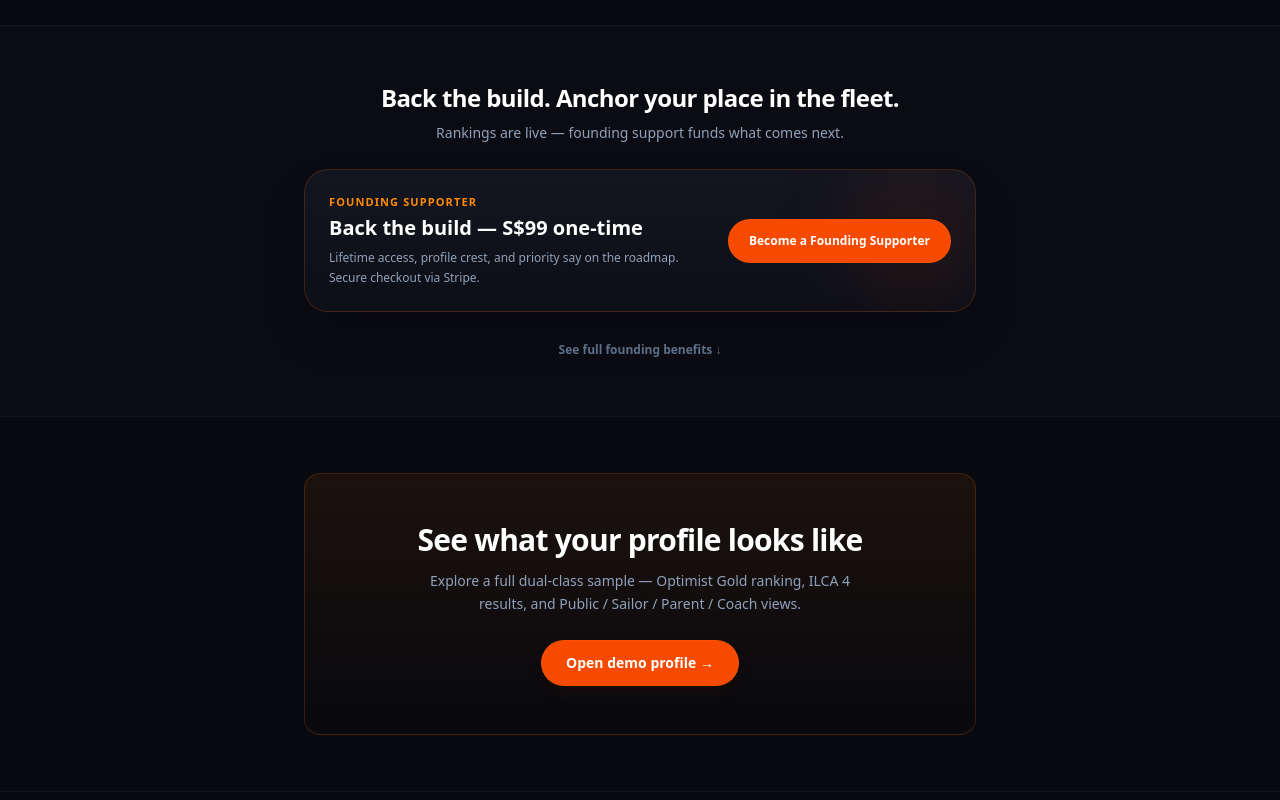
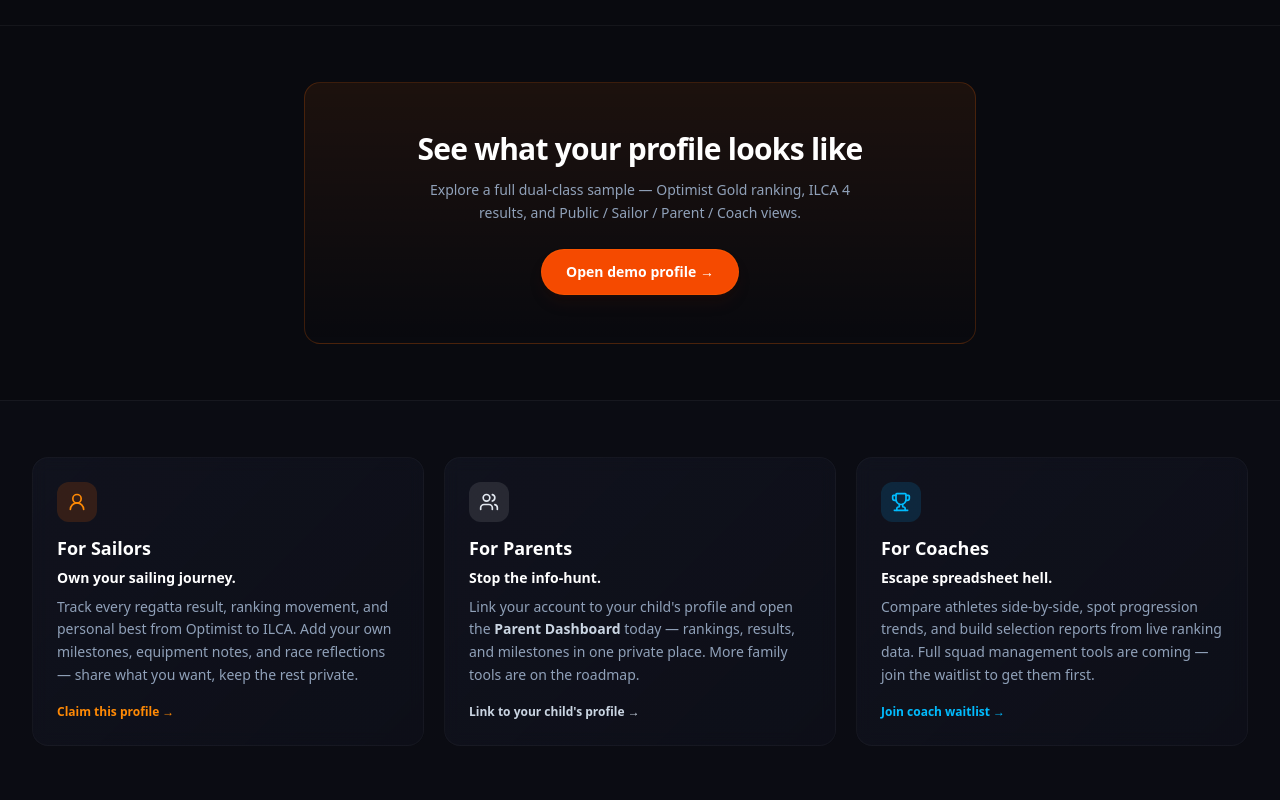
Before and after one commit to marcuswongjw/sailorpath, a Next.js app: page / in a window 1280 px wide. Shown: the part 1060-1860 px from the top of the page. Built offline with nearby package versions, Linux system fonts and the light colour scheme; no server answers.

Commit message:
Homepage: restore audience cards; founding only at end.
Bring back For Sailors/Parents/Coaches after the demo, drop the mid-page
Founding block after How it works, and keep the full Founding card at the end.

```diff
--- a/src/app/page.tsx
+++ b/src/app/page.tsx
@@ -8,6 +8,8 @@ import {
   Anchor,
   Medal,
   BookOpen,
+  Users,
+  UserRound,
 } from "lucide-react";
 import { WaitlistForm } from "@/components/WaitlistForm";
 
@@ -15,47 +17,18 @@ import { WaitlistForm } from "@/components/WaitlistForm";
  * Static marketing homepage — no DB round-trip so logo → home is instant
  * (demo profile stays the fast path for product tour).
  *
- * Conversion spine: Hero → social proof → How it works → Founding → Demo →
- * audiences → rankings explainers → roadmap.
+ * Conversion spine: Hero → How it works → Demo → audiences →
+ * rankings explainers → roadmap → Founding (end).
  */
 export const revalidate = 300;
 
 const FOUNDING_URL = "https://buy.stripe.com/00weVd3jFf8h9ZvelL4Rq00";
 
-function FoundingCard({ compact = false }: { compact?: boolean }) {
+function FoundingCard() {
   return (
-    <div
-      className={`mx-auto w-full rounded-3xl border border-orange-500/20 bg-gradient-to-b from-[#131520] to-[#0d0f17] shadow-2xl relative overflow-hidden group hover:border-orange-500/40 transition-all duration-300 ${
-        compact ? "max-w-2xl p-5 sm:p-6" : "max-w-md p-6 sm:p-8 md:p-10"
-      }`}
-    >
+    <div className="mx-auto w-full max-w-md rounded-3xl border border-orange-500/20 bg-gradient-to-b from-[#131520] to-[#0d0f17] shadow-2xl relative overflow-hidden group hover:border-orange-500/40 transition-all duration-300 p-6 sm:p-8 md:p-10">
       <div className="absolute top-0 right-0 w-32 h-32 bg-orange-600/10 rounded-full blur-2xl group-hover:bg-orange-600/20 transition-all" />
 
-      {compact ? (
-        <div className="relative flex flex-col sm:flex-row sm:items-center gap-4 sm:gap-6">
-          <div className="min-w-0 flex-1 text-left">
-            <p className="text-[11px] font-black uppercase tracking-widest text-orange-400">
-              Founding Supporter
-            </p>
-            <h3 className="text-lg sm:text-xl font-bold text-white mt-1">
-              Back the build — S$99 one-time
-            </h3>
-            <p className="text-xs text-slate-400 mt-1.5 leading-relaxed">
-              Lifetime access, profile crest, and priority say on the roadmap.
-              Secure checkout via Stripe.
-            </p>
-          </div>
-          <a
-            href={FOUNDING_URL}
-            target="_blank"
-            rel="noreferrer"
-            className="shrink-0 inline-flex justify-center rounded-full bg-orange-600 hover:bg-orange-500 px-5 py-3 text-xs font-bold text-white border border-orange-500/30 min-h-[44px] items-center"
-          >
-            Become a Founding Supporter
-          </a>
-        </div>
-      ) : (
-        <>
       <div className="mb-6">
         <h3 className="text-xl font-bold text-white">Founding Supporter</h3>
       </div>
@@ -105,8 +78,6 @@ function FoundingCard({ compact = false }: { compact?: boolean }) {
           Secure checkout via Stripe.
         </p>
       </div>
-        </>
-      )}
     </div>
   );
 }
@@ -235,32 +206,6 @@ export default function HomePage() {
         </div>
       </section>
 
-      {/* Founding — mid-page conversion */}
-      <section
-        id="founding-membership"
-        className="border-t border-white/5 bg-[#0b0c13] py-10 sm:py-14"
-      >
-        <div className="mx-auto max-w-7xl px-4 sm:px-6 lg:px-8 space-y-6">
-          <div className="mx-auto max-w-2xl text-center">
-            <h2 className="text-xl sm:text-2xl font-extrabold text-white tracking-tight">
-              Back the build. Anchor your place in the fleet.
-            </h2>
-            <p className="mt-2 text-sm text-slate-400 leading-relaxed">
-              Rankings are live — founding support funds what comes next.
-            </p>
-          </div>
-          <FoundingCard compact />
-          <p className="text-center">
-            <a
-              href="#founding-details"
-              className="text-[12px] font-semibold text-slate-500 hover:text-orange-300"
-            >
-              See full founding benefits ↓
-            </a>
-          </p>
-        </div>
-      </section>
-
       {/* Live demo profile */}
       <section className="border-t border-white/5 bg-[#090a0f] py-12 sm:py-14">
         <div className="mx-auto max-w-7xl px-4 sm:px-6 lg:px-8">
@@ -278,6 +223,78 @@ export default function HomePage() {
             >
               Open demo profile →
             </Link>
+          </div>
+        </div>
+      </section>
+
+      {/* Audience features */}
+      <section className="border-t border-white/5 bg-[#0b0c13] py-12 sm:py-14">
+        <div className="mx-auto max-w-7xl px-4 sm:px-6 lg:px-8">
+          <div className="grid grid-cols-1 md:grid-cols-3 gap-4 sm:gap-5">
+            <article className="glass-card rounded-2xl p-5 sm:p-6 border border-orange-500/25 flex flex-col">
+              <div className="flex h-10 w-10 items-center justify-center rounded-xl bg-orange-500/15 mb-3">
+                <UserRound className="h-5 w-5 text-orange-400" />
+              </div>
+              <h2 className="text-lg font-bold text-white">For Sailors</h2>
+              <p className="text-sm font-semibold text-white mt-1.5">
+                Own your sailing journey.
+              </p>
+              <p className="text-xs sm:text-sm text-slate-400 mt-2 leading-relaxed flex-1">
+                Track every regatta result, ranking movement, and personal best
+                from Optimist to ILCA. Add your own milestones, equipment notes,
+                and race reflections — share what you want, keep the rest
+                private.
+              </p>
+              <Link
+                href="/claim-profile"
+                className="mt-4 text-[12px] font-bold text-orange-400 hover:text-orange-300"
+              >
+                Claim this profile →
+              </Link>
+            </article>
+
+            <article className="glass-card rounded-2xl p-5 sm:p-6 border border-white/10 flex flex-col">
+              <div className="flex h-10 w-10 items-center justify-center rounded-xl bg-white/10 mb-3">
+                <Users className="h-5 w-5 text-slate-200" />
+              </div>
+              <h2 className="text-lg font-bold text-white">For Parents</h2>
+              <p className="text-sm font-semibold text-white mt-1.5">
+                Stop the info-hunt.
+              </p>
+              <p className="text-xs sm:text-sm text-slate-400 mt-2 leading-relaxed flex-1">
+                Link your account to your child&apos;s profile and open the{" "}
+                <strong className="text-slate-300">Parent Dashboard</strong>{" "}
+                today — rankings, results, and milestones in one private place.
+                More family tools are on the roadmap.
+              </p>
+              <Link
+                href="/claim-profile"
+                className="mt-4 text-[12px] font-bold text-slate-300 hover:text-white"
+              >
+                Link to your child&apos;s profile →
+              </Link>
+            </article>
+
+            <article className="glass-card rounded-2xl p-5 sm:p-6 border border-sky-500/25 flex flex-col">
+              <div className="flex h-10 w-10 items-center justify-center rounded-xl bg-sky-500/15 mb-3">
+                <Trophy className="h-5 w-5 text-sky-400" />
+              </div>
+              <h2 className="text-lg font-bold text-white">For Coaches</h2>
+              <p className="text-sm font-semibold text-white mt-1.5">
+                Escape spreadsheet hell.
+              </p>
+              <p className="text-xs sm:text-sm text-slate-400 mt-2 leading-relaxed flex-1">
+                Compare athletes side-by-side, spot progression trends, and build
+                selection reports from live ranking data. Full squad management
+                tools are coming — join the waitlist to get them first.
+              </p>
+              <a
+                href="#roadmap-coach"
+                className="mt-4 text-[12px] font-bold text-sky-400 hover:text-sky-300"
+              >
+                Join coach waitlist →
+              </a>
+            </article>
           </div>
         </div>
       </section>
```
Lines whose indentation alone changed are shown as unchanged.
